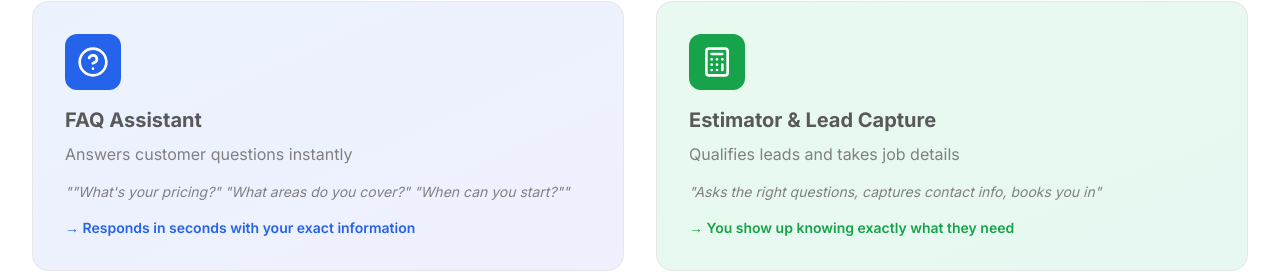
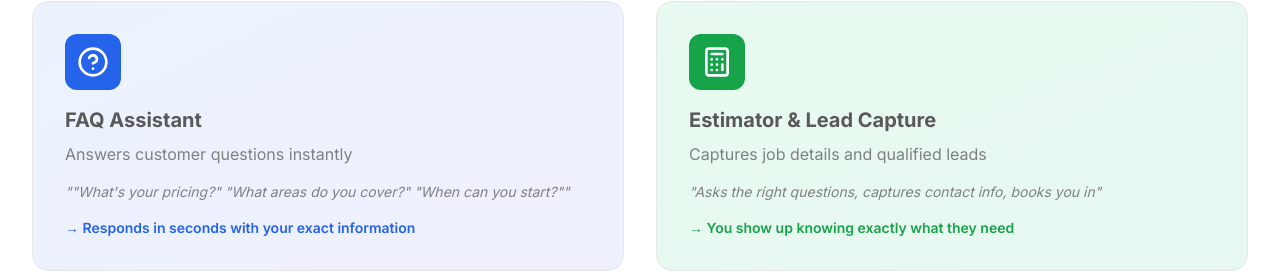
Before and after one commit to lumatra/business-gpt-boost, a React (Vite) app: page / in a window 1280 px wide. Shown: the part 1619-1891 px from the top of the page. Built offline with nearby package versions, Linux system fonts and the light colour scheme; the HTML template or start-up script is replaced by a standard one.

Commit message:
Preceding changes

```diff
--- a/src/components/SolutionSection.tsx
+++ b/src/components/SolutionSection.tsx
@@ -32,7 +32,7 @@ const SolutionSection = () => {
     {
       icon: Calculator,
       title: "Estimator & Lead Capture",
-      description: "Qualifies leads and takes job details",
+      description: "Captures job details and qualified leads",
       example: "Asks the right questions, captures contact info, books you in",
       benefit: "You show up knowing exactly what they need",
       gradient: "from-green-500/10 to-emerald-500/10",
```
